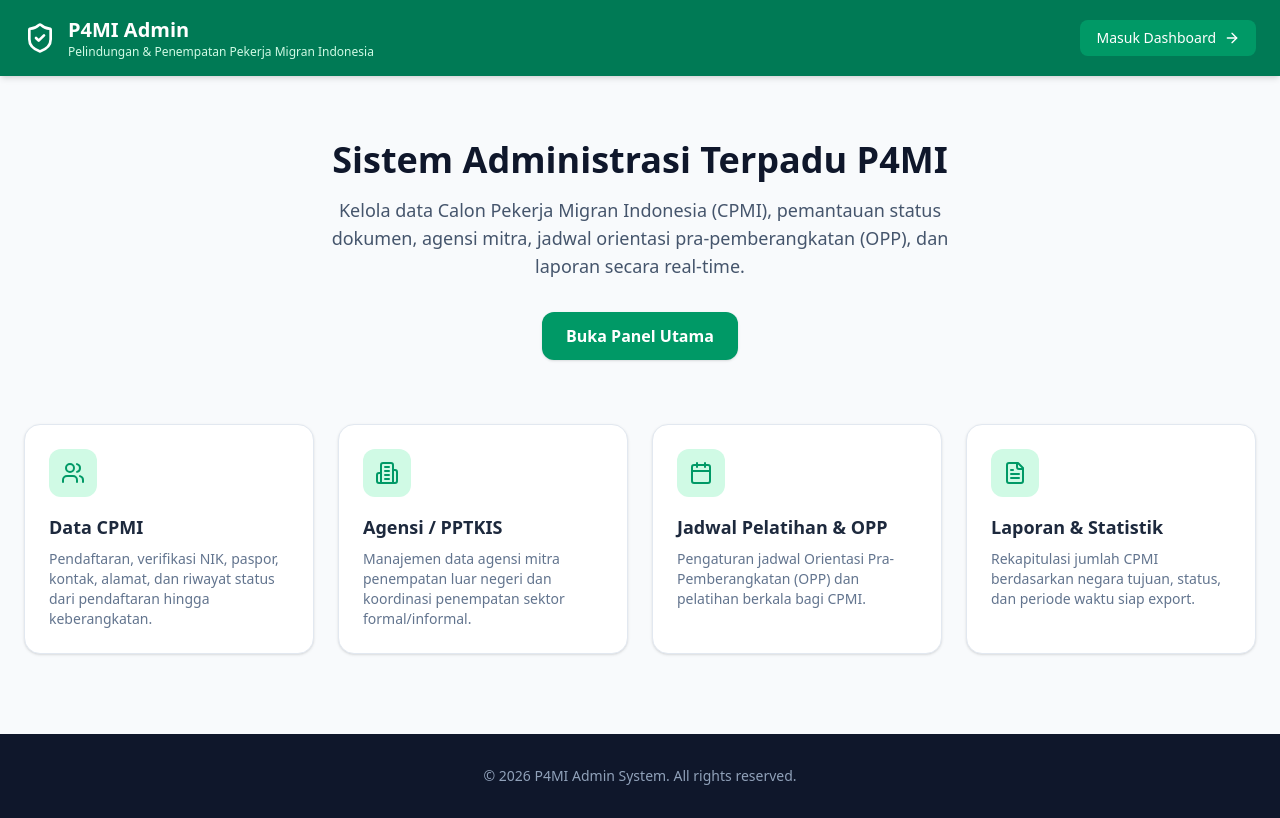
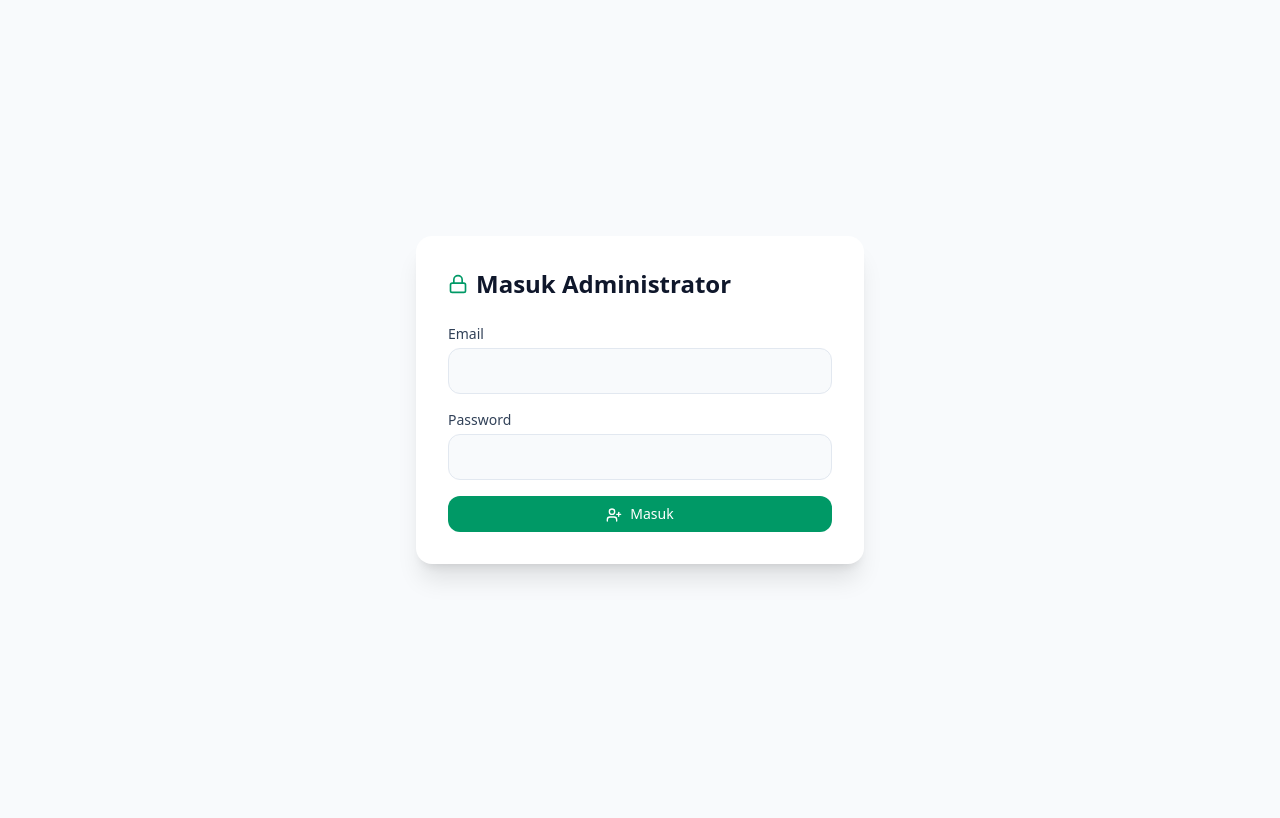
Before and after one commit to ERGUS457/p4mi-admin, a Next.js app: page / in a window 1280 px wide. Built offline with nearby package versions, Linux system fonts and the light colour scheme.

Commit message:
Add AuthGuard, edit/delete for CPMI, edit modal, role‑based guard, logout header

```diff
--- a/app/page.tsx
+++ b/app/page.tsx
@@ -1,96 +1,77 @@
-import Link from "next/link";
-import { Users, Building2, Calendar, FileText, ShieldCheck, ArrowRight } from "lucide-react";
+"use client"
 
-export default function Home() {
+import { signIn } from "next-auth/react"
+import { useForm } from "react-hook-form"
+import { useRouter } from "next/navigation"
+import Swal from "sweetalert2"
+import { UserPlus, Lock } from "lucide-react"
+
+export default function LoginPage() {
+  const router = useRouter()
+  const { register, handleSubmit, formState: { errors } } = useForm()
+  const onSubmit = async (data: any) => {
+    try {
+      const res = await signIn("credentials", {
+        redirect: false,
+        email: data.email,
+        password: data.password,
+      })
+      if (res?.error) throw new Error(res.error)
+      Swal.fire({
+        icon: "success",
+        title: "Login berhasil",
+        confirmButtonColor: "#059669",
+      })
+      router.push("/dashboard")
+    } catch (err: any) {
+      Swal.fire({
+        icon: "error",
+        title: "Gagal login",
+        text: err.message,
+        confirmButtonColor: "#059669",
+      })
+    }
+  }
+
   return (
-    <div className="min-h-screen bg-slate-50 text-slate-800">
-      {/* Header */}
-      <header className="bg-emerald-700 text-white shadow-md">
-        <div className="max-w-7xl mx-auto px-6 py-4 flex justify-between items-center">
-          <div className="flex items-center space-x-3">
-            <ShieldCheck className="h-8 w-8" />
-            <div>
-              <h1 className="text-xl font-bold">P4MI Admin</h1>
-              <p className="text-xs text-emerald-100">Pelindungan & Penempatan Pekerja Migran Indonesia</p>
-            </div>
+    <div className="flex min-h-screen items-center justify-center bg-slate-50">
+      <div className="w-full max-w-md bg-white rounded-2xl shadow-xl p-8">
+        <h2 className="text-2xl font-bold text-slate-900 mb-6 flex items-center">
+          <Lock className="h-5 w-5 mr-2 text-emerald-600" />
+          Masuk Administrator
+        </h2>
+        <form onSubmit={handleSubmit(onSubmit)} className="space-y-4">
+          <div>
+            <label className="block text-sm font-medium text-slate-700 mb-1">Email</label>
+            <input
+              {...register("email", { required: "Email wajib diisi" })}
+              type="email"
+              className="w-full rounded-xl border border-slate-200 bg-slate-50 p-3 text-sm focus:outline-none focus:ring-2 focus:ring-emerald-500"
+            />
+            {errors.email && (
+              <p className="text-xs text-red-500 mt-1">{errors.email.message}</p>
+            )}
           </div>
-          <Link
-            href="/dashboard"
-            className="bg-emerald-600 hover:bg-emerald-500 text-white px-4 py-2 rounded-lg text-sm font-medium transition flex items-center space-x-2"
+          <div>
+            <label className="block text-sm font-medium text-slate-700 mb-1">Password</label>
+            <input
+              {...register("password", { required: "Password wajib diisi" })}
+              type="password"
+              className="w-full rounded-xl border border-slate-200 bg-slate-50 p-3 text-sm focus:outline-none focus:ring-2 focus:ring-emerald-500"
+            />
+            {errors.password && (
+              <p className="text-xs text-red-500 mt-1">{errors.password.message}</p>
+            )}
+          </div>
+          <button
+            type="submit"
+            className="w-full bg-emerald-600 hover:bg-emerald-500 text-white py-2 rounded-xl text-sm font-medium transition"
           >
-            <span>Masuk Dashboard</span>
-            <ArrowRight className="h-4 w-4" />
-          </Link>
-        </div>
-      </header>
-
-      {/* Hero Section */}
-      <section className="max-w-7xl mx-auto px-6 py-16 text-center">
-        <h2 className="text-4xl font-extrabold text-slate-900 mb-4">
-          Sistem Administrasi Terpadu P4MI
-        </h2>
-        <p className="text-lg text-slate-600 max-w-2xl mx-auto mb-8">
-          Kelola data Calon Pekerja Migran Indonesia (CPMI), pemantauan status dokumen, agensi mitra, jadwal orientasi pra-pemberangkatan (OPP), dan laporan secara real-time.
-        </p>
-        <div className="flex justify-center gap-4">
-          <Link
-            href="/dashboard"
-            className="bg-emerald-600 hover:bg-emerald-700 text-white font-semibold px-6 py-3 rounded-xl shadow transition"
-          >
-            Buka Panel Utama
-          </Link>
-        </div>
-      </section>
-
-      {/* Features Grid */}
-      <section className="max-w-7xl mx-auto px-6 pb-20">
-        <div className="grid grid-cols-1 md:grid-cols-2 lg:grid-cols-4 gap-6">
-          <div className="bg-white p-6 rounded-2xl shadow-sm border border-slate-200">
-            <div className="w-12 h-12 bg-emerald-100 text-emerald-600 rounded-xl flex items-center justify-center mb-4">
-              <Users className="h-6 w-6" />
-            </div>
-            <h3 className="text-lg font-bold mb-2">Data CPMI</h3>
-            <p className="text-sm text-slate-500">
-              Pendaftaran, verifikasi NIK, paspor, kontak, alamat, dan riwayat status dari pendaftaran hingga keberangkatan.
-            </p>
-          </div>
-
-          <div className="bg-white p-6 rounded-2xl shadow-sm border border-slate-200">
-            <div className="w-12 h-12 bg-emerald-100 text-emerald-600 rounded-xl flex items-center justify-center mb-4">
-              <Building2 className="h-6 w-6" />
-            </div>
-            <h3 className="text-lg font-bold mb-2">Agensi / PPTKIS</h3>
-            <p className="text-sm text-slate-500">
-              Manajemen data agensi mitra penempatan luar negeri dan koordinasi penempatan sektor formal/informal.
-            </p>
-          </div>
-
-          <div className="bg-white p-6 rounded-2xl shadow-sm border border-slate-200">
-            <div className="w-12 h-12 bg-emerald-100 text-emerald-600 rounded-xl flex items-center justify-center mb-4">
-              <Calendar className="h-6 w-6" />
-            </div>
-            <h3 className="text-lg font-bold mb-2">Jadwal Pelatihan & OPP</h3>
-            <p className="text-sm text-slate-500">
-              Pengaturan jadwal Orientasi Pra-Pemberangkatan (OPP) dan pelatihan berkala bagi CPMI.
-            </p>
-          </div>
-
-          <div className="bg-white p-6 rounded-2xl shadow-sm border border-slate-200">
-            <div className="w-12 h-12 bg-emerald-100 text-emerald-600 rounded-xl flex items-center justify-center mb-4">
-              <FileText className="h-6 w-6" />
-            </div>
-            <h3 className="text-lg font-bold mb-2">Laporan & Statistik</h3>
-            <p className="text-sm text-slate-500">
-              Rekapitulasi jumlah CPMI berdasarkan negara tujuan, status, dan periode waktu siap export.
-            </p>
-          </div>
-        </div>
-      </section>
-
-      {/* Footer */}
-      <footer className="bg-slate-900 text-slate-400 py-8 text-center text-sm">
-        <p>&copy; {new Date().getFullYear()} P4MI Admin System. All rights reserved.</p>
-      </footer>
+            <UserPlus className="inline-block mr-2 h-4 w-4" />
+            Masuk
+          </button>
+        </form>
+      </div>
     </div>
-  );
+  )
 }
--- a/components/cpmi/add-cpmi-modal.tsx
+++ b/components/cpmi/add-cpmi-modal.tsx
@@ -7,8 +7,8 @@ import { UserPlus, X } from "lucide-react"
 import { z } from "zod"
 import { zodResolver } from "@hookform/resolvers/zod"
 
-// Define validation schema with defaults for optional fields
-const cpmiSchema = z.object({
+// Same schema as in AddCpmiModal but exported for reuse
+export const cpmiSchema = z.object({
   nik: z.string().length(16, "NIK harus 16 digit"),
   kk: z.string().optional().default(""),
   namaLengkap: z.string().min(1, "Nama wajib diisi"),
@@ -26,41 +26,38 @@ const cpmiSchema = z.object({
 
 type CpmiForm = z.infer<typeof cpmiSchema>
 
-export default function AddCpmiModal({ onRefresh }: { onRefresh: () => void }) {
+interface AddCpmiModalProps {
+  onRefresh: () => void
+  mode?: "add" | "edit"
+  initialData?: CpmiForm
+}
+
+export default function AddCpmiModal({ onRefresh, mode = "add", initialData }: AddCpmiModalProps) {
   const [isOpen, setIsOpen] = useState(false)
   const [loading, setLoading] = useState(false)
 
   const { register, handleSubmit, reset, formState: { errors } } = useForm<CpmiForm>({
     resolver: zodResolver(cpmiSchema),
+    defaultValues: initialData ?? {},
   })
 
   const onSubmit = async (data: CpmiForm) => {
     setLoading(true)
     try {
-      const res = await fetch("/api/cpmi", {
-        method: "POST",
+      const res = await fetch("/api/cpmi" + (mode === "edit" ? `/${(initialData as any).id}` : ""), {
+        method: mode === "edit" ? "PUT" : "POST",
         headers: { "Content-Type": "application/json" },
         body: JSON.stringify(data),
       })
       const result = await res.json()
-      if (!res.ok) throw new Error(result.error || "Gagal menambah CPMI")
+      if (!res.ok) throw new Error(result.error || "Gagal menyimpan CPMI")
 
-      Swal.fire({
-        icon: "success",
-        title: "Berhasil!",
-        text: "Data CPMI berhasil ditambahkan.",
-        confirmButtonColor: "#059669",
-      })
+      Swal.fire({ icon: "success", title: mode === "edit" ? "Berhasil diperbarui" : "Berhasil!", text: "Data CPMI disimpan.", confirmButtonColor: "#059669" })
       setIsOpen(false)
       reset()
       onRefresh()
     } catch (err: any) {
-      Swal.fire({
-        icon: "error",
-        title: "Gagal",
-        text: err.message,
-        confirmButtonColor: "#059669",
-      })
+      Swal.fire({ icon: "error", title: "Gagal", text: err.message, confirmButtonColor: "#059669" })
     } finally {
       setLoading(false)
     }
@@ -73,92 +70,45 @@ export default function AddCpmiModal({ onRefresh }: { onRefresh: () => void }) {
         className="bg-emerald-600 hover:bg-emerald-500 text-white px-4 py-2 rounded-xl text-sm font-medium flex items-center space-x-2"
       >
         <UserPlus className="h-4 w-4" />
-        <span>Tambah CPMI</span>
+        <span>{mode === "edit" ? "Ubah" : "Tambah"} CPMI</span>
       </button>
 
       {isOpen && (
         <div className="fixed inset-0 bg-slate-950/60 backdrop-blur-xs flex justify-center items-center z-50 p-4 animate-in fade-in duration-200">
           <div className="bg-white rounded-3xl max-w-lg w-full p-8 space-y-6 shadow-2xl border border-slate-100 relative">
-            <button
-              onClick={() => setIsOpen(false)}
-              className="absolute top-6 right-6 text-slate-400 hover:text-slate-600 bg-slate-100 p-2 rounded-full transition"
-            >
+            <button onClick={() => setIsOpen(false)} className="absolute top-6 right-6 text-slate-400 hover:text-slate-600 bg-slate-100 p-2 rounded-full transition">
               <X className="h-4 w-4" />
             </button>
-            <div>
-              <h2 className="text-xl font-bold text-slate-900">Formulir Pendaftaran CPMI</h2>
-              <p className="text-xs text-slate-500 mt-1">Masukkan data calon pekerja migran.</p>
-            </div>
+            <h2 className="text-xl font-bold text-slate-900">
+              {mode === "edit" ? "Ubah" : "Formulir"} Pendaftaran CPMI
+            </h2>
             <form onSubmit={handleSubmit(onSubmit)} className="space-y-4">
               <div>
-                <label className="block text-xs font-semibold uppercase tracking-wider text-slate-600 mb-1.5">
-                  NIK (16 Digit)
-                </label>
-                <input
-                  {...register("nik")}
-                  className="w-full bg-slate-50 border border-slate-200 rounded-xl p-3 text-sm focus:bg-white focus:ring-2 focus:ring-emerald-500 outline-none transition"
-                  placeholder="617101*********"
-                />
-                {errors.nik && (
-                  <span className="text-xs text-red-500 mt-1 block">{errors.nik.message}</span>
-                )}
+                <label className="block text-xs font-semibold uppercase tracking-wider text-slate-600 mb-1.5">NIK (16 Digit)</label>
+                <input {...register("nik")} className="w-full bg-slate-50 border border-slate-200 rounded-xl p-3 text-sm focus:bg-white focus:ring-2 focus:ring-emerald-500 outline-none transition" placeholder="617101*********" />
+                {errors.nik && <span className="text-xs text-red-500 mt-1 block">{errors.nik.message}</span>}
               </div>
               <div>
-                <label className="block text-xs font-semibold uppercase tracking-wider text-slate-600 mb-1.5">
-                  Nama Lengkap
-                </label>
-                <input
-                  {...register("namaLengkap")}
-                  className="w-full bg-slate-50 border border-slate-200 rounded-xl p-3 text-sm focus:bg-white focus:ring-2 focus:ring-emerald-500 outline-none transition"
-                  placeholder="Nama lengkap sesuai KTP"
-                />
-                {errors.namaLengkap && (
-                  <span className="text-xs text-red-500 mt-1 block">{errors.namaLengkap.message}</span>
-                )}
+                <label className="block text-xs font-semibold uppercase tracking-wider text-slate-600 mb-1.5">Nama Lengkap</label>
+                <input {...register("namaLengkap")} className="w-full bg-slate-50 border border-slate-200 rounded-xl p-3 text-sm focus:bg-white focus:ring-2 focus:ring-emerald-500 outline-none transition" placeholder="Nama lengkap sesuai KTP" />
+                {errors.namaLengkap && <span className="text-xs text-red-500 mt-1 block">{errors.namaLengkap.message}</span>}
               </div>
               <div className="grid grid-cols-2 gap-4">
                 <div>
-                  <label className="block text-xs font-semibold uppercase tracking-wider text-slate-600 mb-1.5">
-                    Telepon / WhatsApp
-                  </label>
-                  <input
-                    {...register("telepon")}
-                    className="w-full bg-slate-50 border border-slate-200 rounded-xl p-3 text-sm focus:bg-white focus:ring-2 focus:ring-emerald-500 outline-none transition"
-                    placeholder="08xxxxxxxxxx"
-                  />
-                  {errors.telepon && (
-                    <span className="text-xs text-red-500 mt-1 block">{errors.telepon.message}</span>
-                  )}
+                  <label className="block text-xs font-semibold uppercase tracking-wider text-slate-600 mb-1.5">Telepon / WhatsApp</label>
+                  <input {...register("telepon")} className="w-full bg-slate-50 border border-slate-200 rounded-xl p-3 text-sm focus:bg-white focus:ring-2 focus:ring-emerald-500 outline-none transition" placeholder="08xxxxxxxxxx" />
+                  {errors.telepon && <span className="text-xs text-red-500 mt-1 block">{errors.telepon.message}</span>}
                 </div>
                 <div>
-                  <label className="block text-xs font-semibold uppercase tracking-wider text-slate-600 mb-1.5">
-                    Negara Tujuan
-                  </label>
-                  <input
-                    {...register("negaraTujuan")}
-                    className="w-full bg-slate-50 border border-slate-200 rounded-xl p-3 text-sm focus:bg-white focus:ring-2 focus:ring-emerald-500 outline-none transition"
-                    placeholder="Malaysia, Taiwan, dll"
-                  />
-                  {errors.negaraTujuan && (
-                    <span className="text-xs text-red-500 mt-1 block">{errors.negaraTujuan.message}</span>
-                  )}
+                  <label className="block text-xs font-semibold uppercase tracking-wider text-slate-600 mb-1.5">Negara Tujuan</label>
+                  <input {...register("negaraTujuan")} className="w-full bg-slate-50 border border-slate-200 rounded-xl p-3 text-sm focus:bg-white focus:ring-2 focus:ring-emerald-500 outline-none transition" placeholder="Malaysia, Taiwan, dll" />
+                  {errors.negaraTujuan && <span className="text-xs text-red-500 mt-1 block">{errors.negaraTujuan.message}</span>}
                 </div>
               </div>
-
               <div className="flex justify-end space-x-3 pt-4 border-t border-slate-100">
-                <button
-                  type="button"
-                  onClick={() => setIsOpen(false)}
-                  className="px-5 py-2.5 rounded-xl text-sm font-medium text-slate-600 hover:bg-slate-100 transition"
-                >
-                  Batal
-                </button>
-                <button
-                  type="submit"
-                  disabled={loading}
-                  className="px-6 py-2.5 bg-emerald-600 hover:bg-emerald-500 text-white rounded-xl text-sm font-semibold shadow-sm transition disabled:opacity-50"
-                >
-                  {loading ? "Menyimpan..." : "Simpan Data"}
+                <button type="button" onClick={() => setIsOpen(false)} className="px-5 py-2.5 rounded-xl text-sm font-medium text-slate-600 hover:bg-slate-100 transition">Batal</button>
+                <button type="submit" disabled={loading} className="px-6 py-2.5 bg-emerald-600 hover:bg-emerald-500 text-white rounded-xl text-sm font-semibold shadow-sm transition disabled:opacity-50">
+                  {loading ? (mode === "edit" ? "Menyimpan..." : "Menyimpan...") : (mode === "edit" ? "Simpan Perubahan" : "Simpan Data")}
                 </button>
               </div>
             </form>
```
Also changed, not shown: app/api/cpmi/[id]/route.ts (added, +33 -0 lines), app/dashboard/cpmi/page.tsx (+62 -6 lines), app/dashboard/layout.tsx (+5 -2 lines), components/AuthGuard.tsx (added, +33 -0 lines), seed.ts (added, +32 -0 lines), 2 other files (tests, documents, lock files or other folders).
